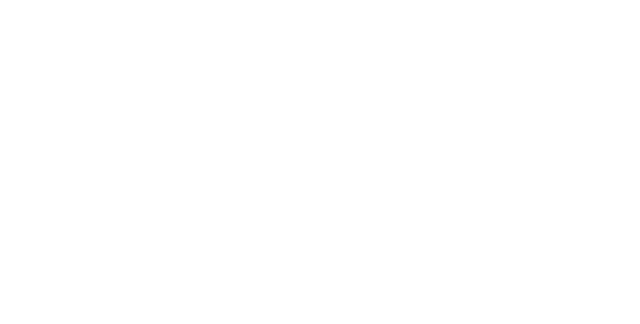
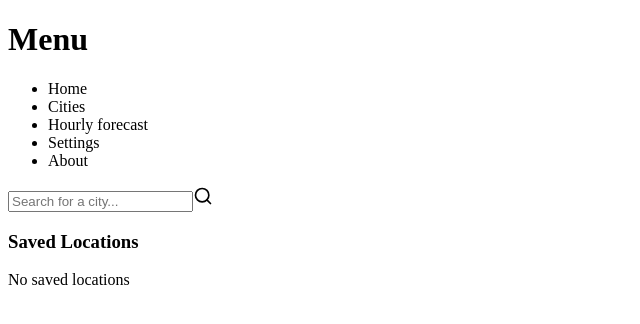
Before and after one commit to Bongeka-Bhungane/task4-wearher-app, a React (Vite) app: page / in a window 1280 px wide. Shown: the top 324 px of the page, without its empty margins (0-640 px from the left). Built offline with nearby package versions, Linux system fonts and the light colour scheme.

Commit message:
put the components together to see how they look

```diff
--- a/src/App.tsx
+++ b/src/App.tsx
@@ -1,10 +1,79 @@
-import "./App.css";
+import React, { useState, useEffect } from "react";
+import SearchBar from "./components/SearchBar";
+import WeatherCard from "./components/WeatherCard";
+import ForecastCard from "./components/ForecastCard";
+import SavedLocations from "./components/SavedLocations";
+import { fetchCurrentWeather, fetchForecast } from "./api/WeatherApi";
+import type { WeatherData, ForecastData, Location } from "./types";
+import Sidebar from "./components/Sidebar";
 
-function App() {
+const App: React.FC = () => {
+  const [currentWeather, setCurrentWeather] = useState<WeatherData | null>(
+    null
+  );
+  const [forecast, setForecast] = useState<ForecastData[]>([]);
+  const [savedLocations, setSavedLocations] = useState<Location[]>([]);
+  const [selectedLocation, setSelectedLocation] = useState<Location | null>(
+    null
+  );
+  const [units, setUnits] = useState<"metric" | "imperial">("metric");
+
+  useEffect(() => {
+    const saved = localStorage.getItem("weatherApp");
+    if (saved) {
+      const data = JSON.parse(saved);
+      setSavedLocations(data.locations || []);
+      setUnits(data.units || "metric");
+    }
+  }, []);
+
+  useEffect(() => {
+    if (selectedLocation) {
+      loadWeather(selectedLocation);
+    }
+  }, [selectedLocation, units]);
+
+  const loadWeather = async (location: Location) => {
+    const weather = await fetchCurrentWeather(location, units);
+    const forecastData = await fetchForecast(location, units);
+    setCurrentWeather(weather);
+    setForecast(forecastData);
+  };
+
+  const handleSearch = (location: Location) => {
+    setSelectedLocation(location);
+    if (!savedLocations.find((l) => l.name === location.name)) {
+      const updated = [...savedLocations, location];
+      setSavedLocations(updated);
+      localStorage.setItem(
+        "weatherApp",
+        JSON.stringify({ locations: updated, units })
+      );
+    }
+  };
+
+  const removeLocation = (name: string) => {
+    const updated = savedLocations.filter((l) => l.name !== name);
+    setSavedLocations(updated);
+    localStorage.setItem(
+      "weatherApp",
+      JSON.stringify({ locations: updated, units })
+    );
+  };
+
   return (
-    <>
-    </>
+    <div className="p-4">
+      <Sidebar />
+      <SearchBar onSearch={handleSearch} />
+      {currentWeather && <WeatherCard weather={currentWeather} units={units} />}
+      {forecast.length > 0 && <ForecastCard forecast={forecast} />}
+      <SavedLocations
+        locations={savedLocations}
+        onSelect={setSelectedLocation}
+        onRemove={removeLocation}
+      />
+    </div>
   );
-}
+};
 
 export default App;
```
